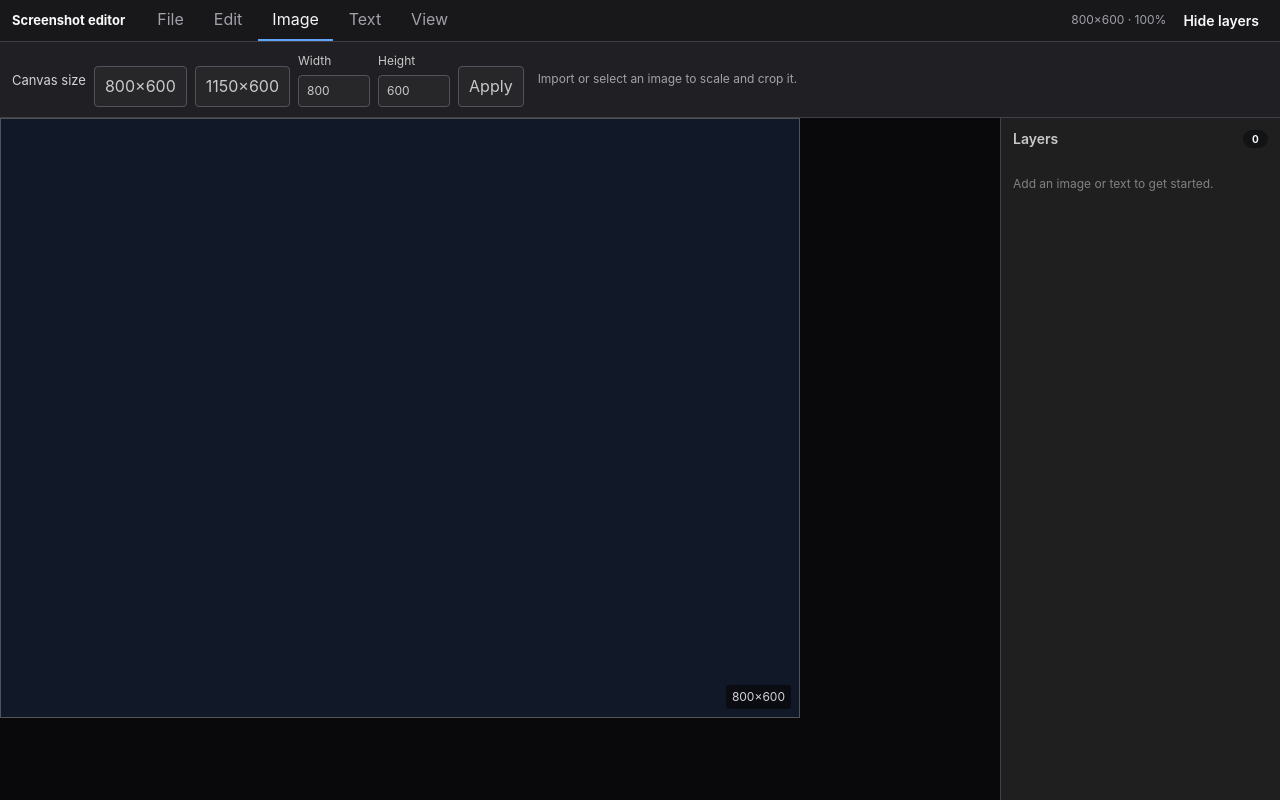
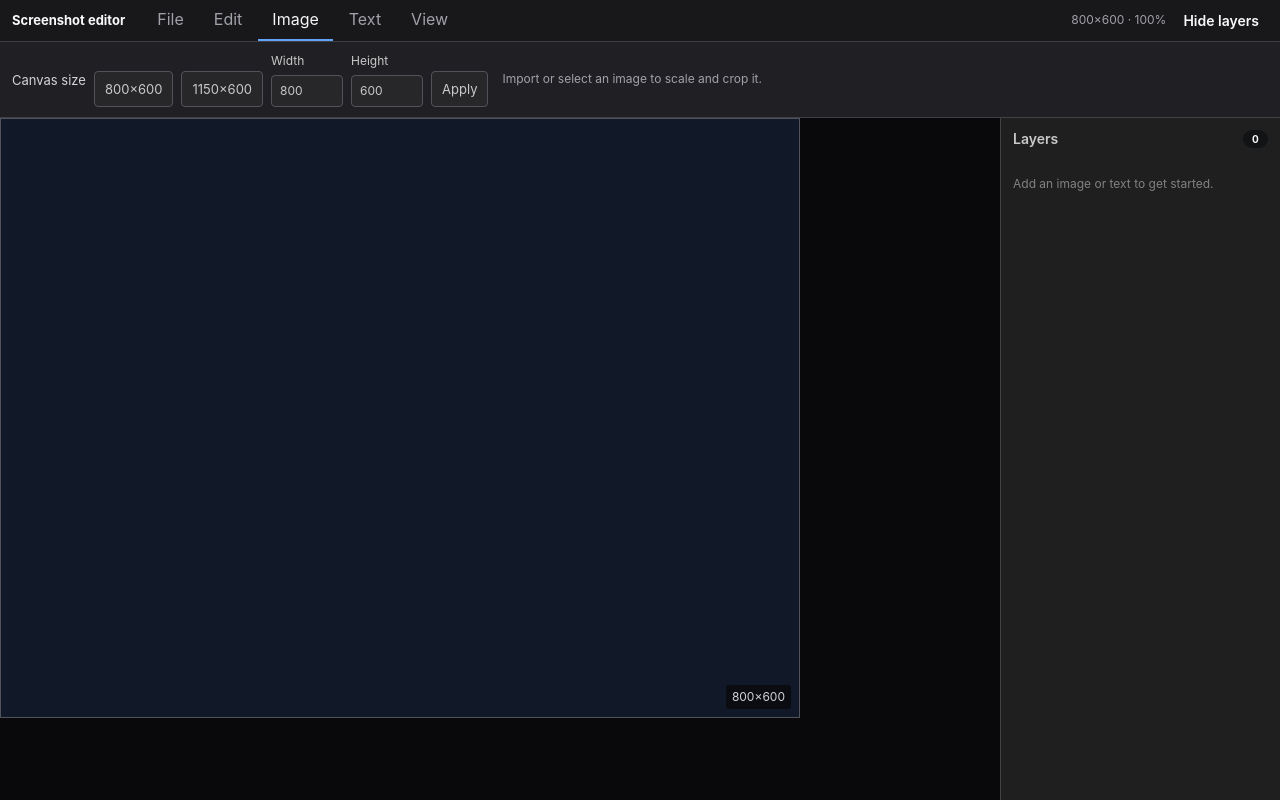
Before and after one commit to fkeenv/screenshot-editor, a React (Vite) app: page / in a window 1280 px wide. Built offline with nearby package versions, Linux system fonts and the light colour scheme.

Commit message:
Normalize toolbar button sizing

```diff
--- a/src/index.css
+++ b/src/index.css
@@ -127,6 +127,10 @@ button:disabled {
   display: grid;
   gap: 4px;
   font-size: 12px;
+}
+
+.tool-panel button {
+  font-size: 13px;
 }
 
 .tool-panel input:not([type="range"]):not([type="file"]) {
```
